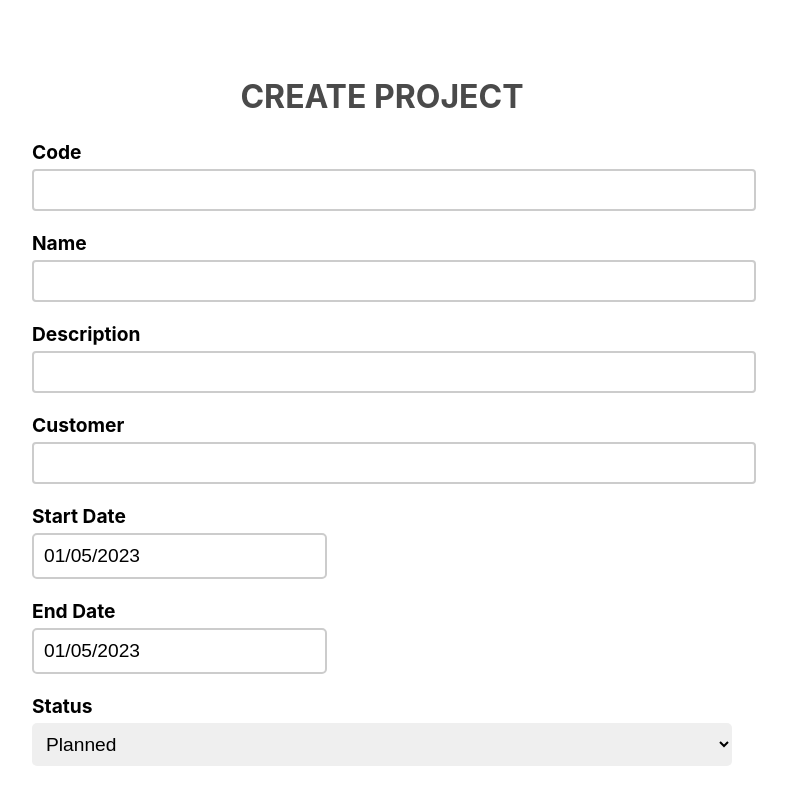
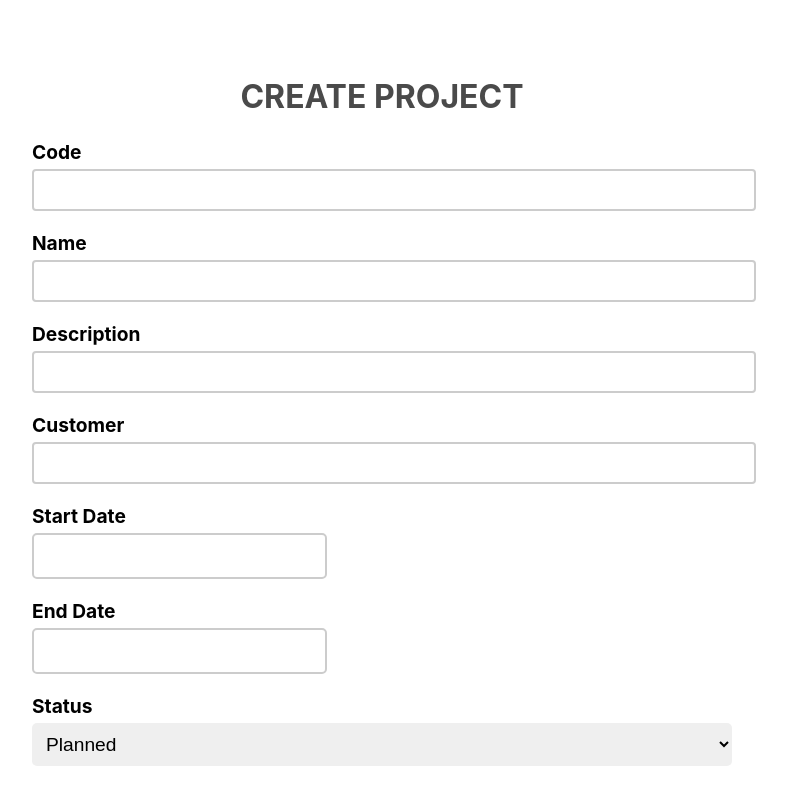
Before and after one commit to ivo-menezes/project_g3, a React (Create React App) app in the folder ui/: page /createProject in a window 1280 px wide. Shown: the top 789 px of the page, without its empty margins (258-1045 px from the left). Built offline with nearby package versions, Linux system fonts and the light colour scheme.

Commit message:
US023: Implementation: revert to using useState hook in createProject.js so that DatePickers refresh with the selected date (addresses #67)

```diff
--- a/ui/src/pages/createProject.js
+++ b/ui/src/pages/createProject.js
@@ -1,6 +1,6 @@
 import TextField from "../components/textField";
 import AppContext from "../context/AppContext";
-import React, {useContext} from "react";
+import React, {useContext, useState} from "react";
 import Header from "../components/header";
 import Button from "../components/button";
 import {Link, useNavigate} from "react-router-dom";
@@ -10,19 +10,14 @@ import PickDate from "../components/date";
 
 const CreateProject = () => {
 
-    const navigate = useNavigate();
-
-    // getting the global state to which the new project will be submitted
-    const {dispatch} = useContext(AppContext);
-
-    // using a local variable to save user input before submitting
-    const newProject = {
+    // using a local state to save user input before submitting
+    const emptyProject = {
         id : '',
         title : '',
         description : '',
         customer : '',
-        startDate : new Date(),
-        endDate : new Date(),
+        startDate : '',
+        endDate : '',
         budget : '',
         selectedStatus : '',
         selectedTypology : '',
@@ -30,12 +25,16 @@ const CreateProject = () => {
         numberOfPlannedSprints : ''
     }
 
+    const [newProject, setNewProject] = useState(emptyProject)
+
     // updates the corresponding field in newProject when a TextField or DropDownList is changed
     // has to be passed to the component that generates the event
     const handleChange = (event) => {
         const name = event.target.name;
         const value = event.target.value;
-        newProject[name] = value
+        setNewProject((project) => {
+            return {...project, [name] : value}
+        })
     }
 
     const handleStartDateChange = (newDate, event) => {
@@ -49,6 +48,8 @@ const CreateProject = () => {
     }
 
     // submits the newProject to the global context via the addProject action
+    const {dispatch} = useContext(AppContext);
+    const navigate = useNavigate();
     const handleSubmission = () => {
         addProject(dispatch, newProject)
         navigate('/listProjects')
```
